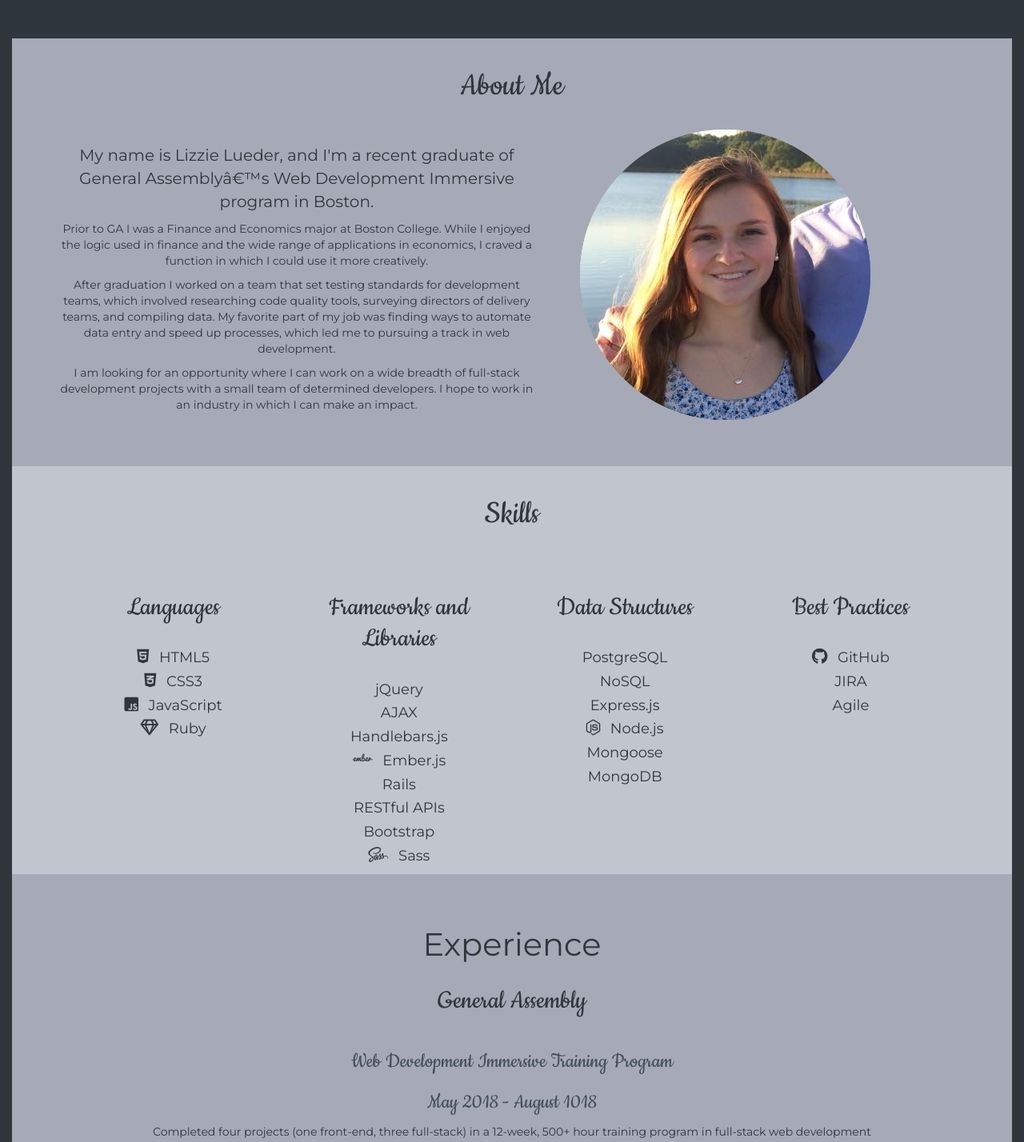
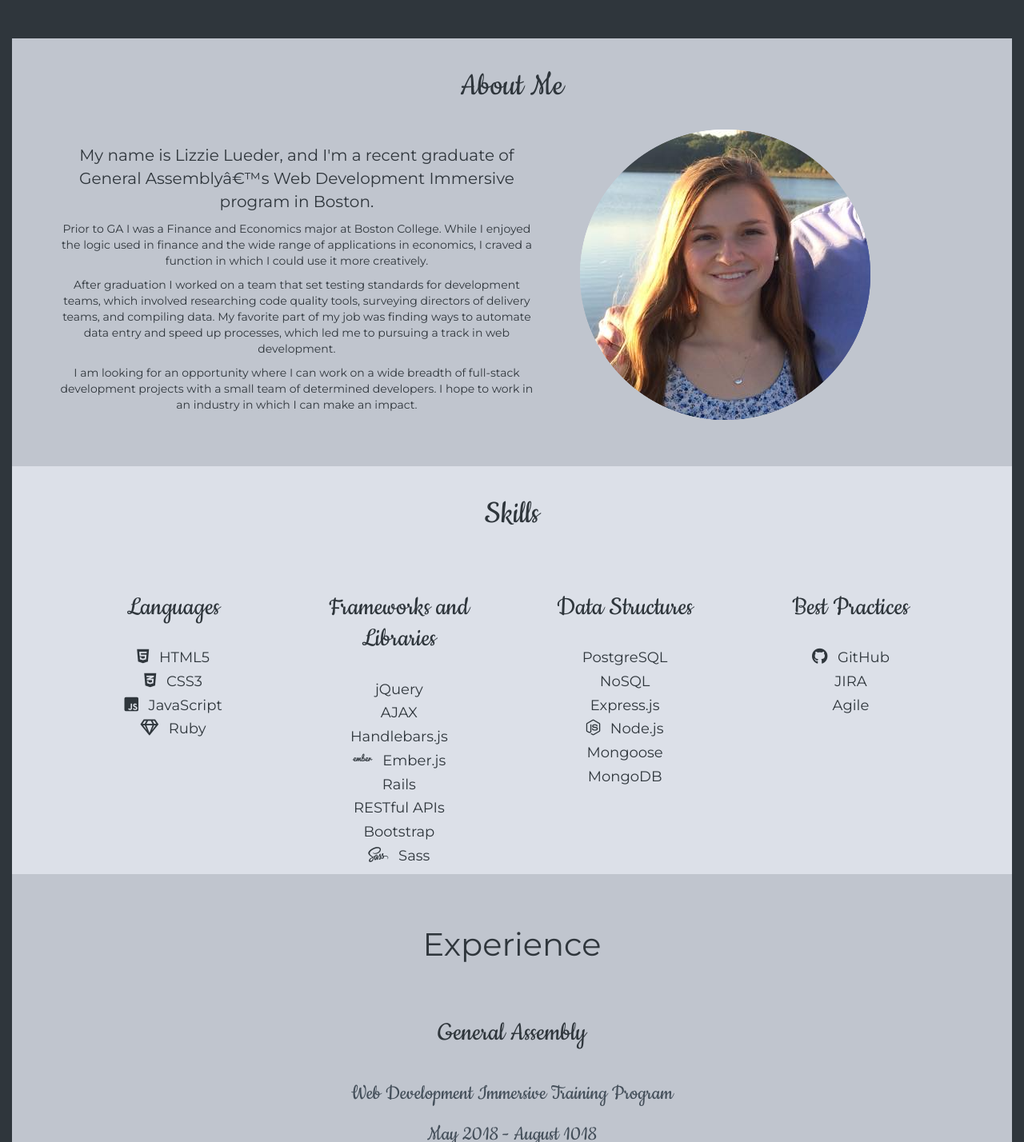
Before and after one commit to elueder/portfolio, a website: page index.html in a window 1280 px wide. Shown: the part 552-1980 px from the top of the page at 80% size. Drawn offline with nearby package versions, Linux system fonts and the light colour scheme.

Commit message:
Adjust background colors and section padding
- lighten background colors on all sections except top
- add bottom padding to skills

```diff
--- a/assets/styles/main.scss
+++ b/assets/styles/main.scss
@@ -185,7 +185,7 @@
 }
 
 #about-me {
-  background-color: $light;
+  background-color: $lightest;
   margin: -20;
   padding: 40px;
   padding-top: 0;
@@ -212,9 +212,10 @@
 }
 
 #skills {
-  background-color: $lightest;
+  background-color: $lightestest;
   height: 510px;
   margin: auto;
+  padding-bottom: 10px;
   text-align: center;
 }
 
@@ -235,7 +236,7 @@
 }
 
 #experience {
-  background-color: $light;
+  background-color: $lightest;
   padding: 30px;
   text-align: center;
 }
@@ -243,7 +244,7 @@
 #experience h2 {
   font-family: $sans-serif;
   font-size: 40px;
-  padding-bottom: 0;
+  padding-bottom: 40px;
 }
 
 #experience h4 {
@@ -254,10 +255,9 @@
 }
 
 #projects {
-  background-color: $lightest;
+  background-color: $lightestest;
   height: 580px;
   margin: auto;
-  padding-bottom: 20px;
   text-align: center;
 }
 
```
Also changed, not shown: assets/styles/main.css, 1 other file.
